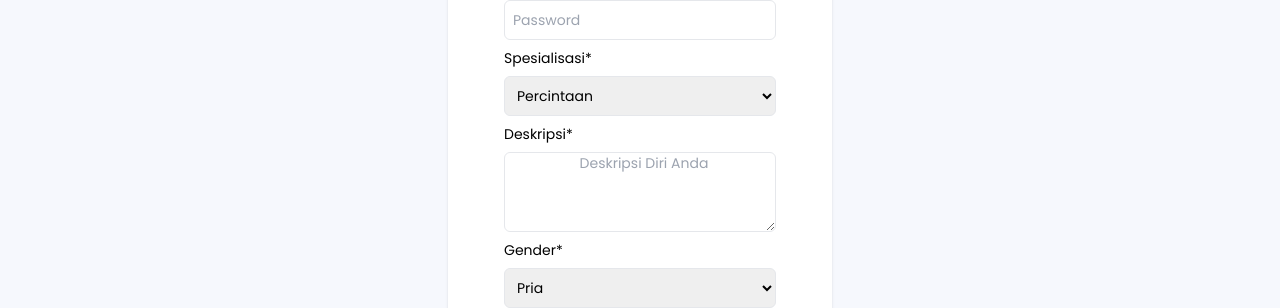
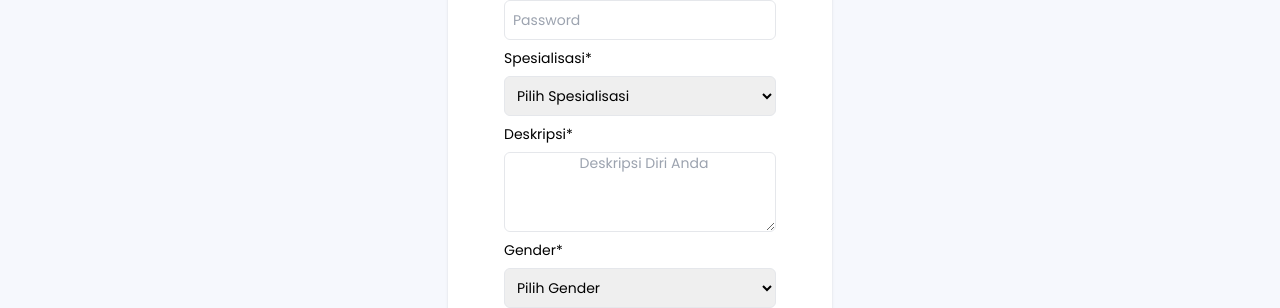
Before and after one commit to AhmadAzkia/ceritain, a React (Create React App) app: page /psikolog/admin/register in a window 1280 px wide. Shown: the part 492-800 px from the top of the page. Built offline with nearby package versions, Linux system fonts and the light colour scheme; a web font is replaced by a local one.

Commit message:
Merubah Select Gender dan Spesialisasi

```diff
--- a/src/Pages/Psikolog/RegisterPsikolog.js
+++ b/src/Pages/Psikolog/RegisterPsikolog.js
@@ -140,7 +140,8 @@ function RegisterPsikolog() {
             {/* Spesialis Psikologi */}
             <p className="text-sm fontLoginn">Spesialisasi*</p>
             <select id="spesialisasi" name="spesialisasi" className="w-full h-10 ps-2 border rounded-md text-sm" onChange={handleSpesialisasiChange} value={spesialisasi}>
-              <option value="Percintaan" selected>Percintaan</option>
+            <option value="" selected disabled>Pilih Spesialisasi</option>
+              <option value="Percintaan">Percintaan</option>
               <option value="Keluarga">Keluarga</option>
             </select>
 
@@ -151,7 +152,8 @@ function RegisterPsikolog() {
             {/* Gender */}
             <p className="text-sm fontLoginn">Gender*</p>
             <select id="gender" name="gender" className="w-full h-10 ps-2 border rounded-md text-sm" onChange={handleGenderChange} value={gender}>
-              <option value="Pria" selected>Pria</option>
+              <option value="" selected disabled>Pilih Gender</option>
+              <option value="Pria">Pria</option>
               <option value="Wanita">Wanita</option>
             </select>
 
--- a/src/components/home/ListPsikolog.js
+++ b/src/components/home/ListPsikolog.js
@@ -47,7 +47,8 @@ function ListPsikolog() {
                     </div>
 
                     <h1 className="text-xl mt-4 font-semibold text-gray-800">{listPsikolog.nama_psikolog}</h1>
-                    <small className="text-slate-500 block">{listPsikolog.spesialisasi}</small>
+                    <small className="text-slate-500 block">Spesialisasi {listPsikolog.spesialisasi}</small>
+                    <small className="text-slate-500 block">{listPsikolog.gender}</small>
                     <p className="mb-4 mt-5 text-gray-600 text-sm flex-grow">{listPsikolog.deskripsi}</p>
 
                     {/* Clock */}
```
